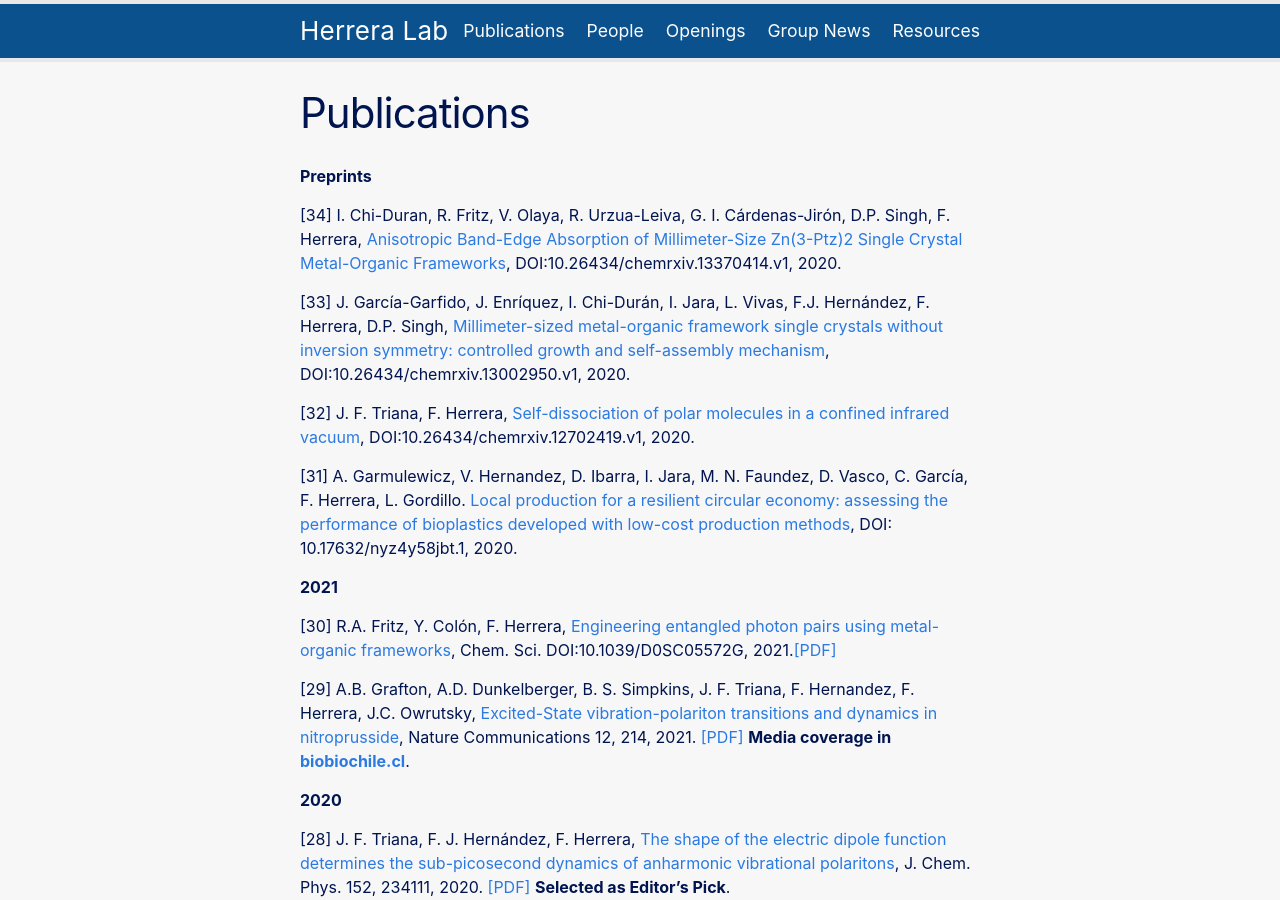
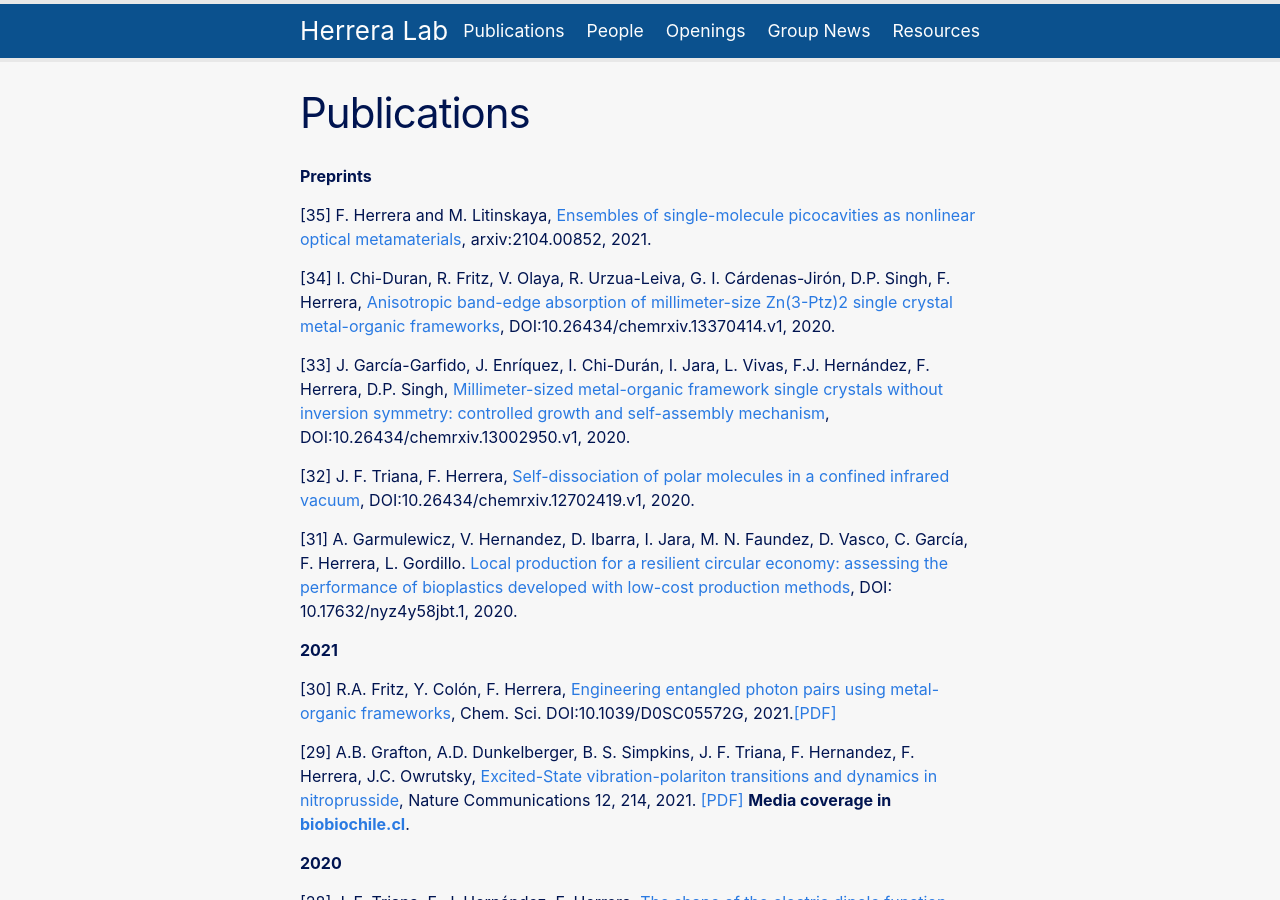
Before and after one commit to fherreralab/fherreralab.github.io, a Jekyll site: the page built from publications.md, in a window 1280 px wide and 900 px high. Built offline with Jekyll 4.4.1, drawn with Linux system fonts in a browser that asks for light colours.

Commit message:
added publication

```diff
--- a/publications.md
+++ b/publications.md
@@ -6,7 +6,9 @@ permalink: /publications/
 
 **Preprints**
 
-[34] I. Chi-Duran, R. Fritz, V. Olaya, R. Urzua-Leiva, G. I. Cárdenas-Jirón, D.P. Singh, F. Herrera, [Anisotropic Band-Edge Absorption of Millimeter-Size Zn(3-Ptz)2 Single Crystal Metal-Organic Frameworks](https://doi.org/10.26434/chemrxiv.13370414.v1), DOI:10.26434/chemrxiv.13370414.v1, 2020.
+[35] F. Herrera and M. Litinskaya, [Ensembles of single-molecule picocavities as nonlinear optical metamaterials](https://arxiv.org/abs/2104.00852), arxiv:2104.00852, 2021.
+
+[34] I. Chi-Duran, R. Fritz, V. Olaya, R. Urzua-Leiva, G. I. Cárdenas-Jirón, D.P. Singh, F. Herrera, [Anisotropic band-edge absorption of millimeter-size Zn(3-Ptz)2 single crystal metal-organic frameworks](https://doi.org/10.26434/chemrxiv.13370414.v1), DOI:10.26434/chemrxiv.13370414.v1, 2020.
 
 [33] J. García-Garfido, J. Enríquez, I. Chi-Durán, I. Jara, L. Vivas, F.J. Hernández, F. Herrera, D.P.  Singh, [Millimeter-sized metal-organic framework single crystals without inversion symmetry: controlled growth and self-assembly mechanism](https://chemrxiv.org/articles/preprint/Millimeter-Sized_Metal-Organic_Framework_Single_Crystals_without_Inversion_Symmetry_Controlled_Growth_and_Self-Assembly_Mechanism/13002950), DOI:10.26434/chemrxiv.13002950.v1, 2020.
 
```
Also changed, not shown: 1 other file.
